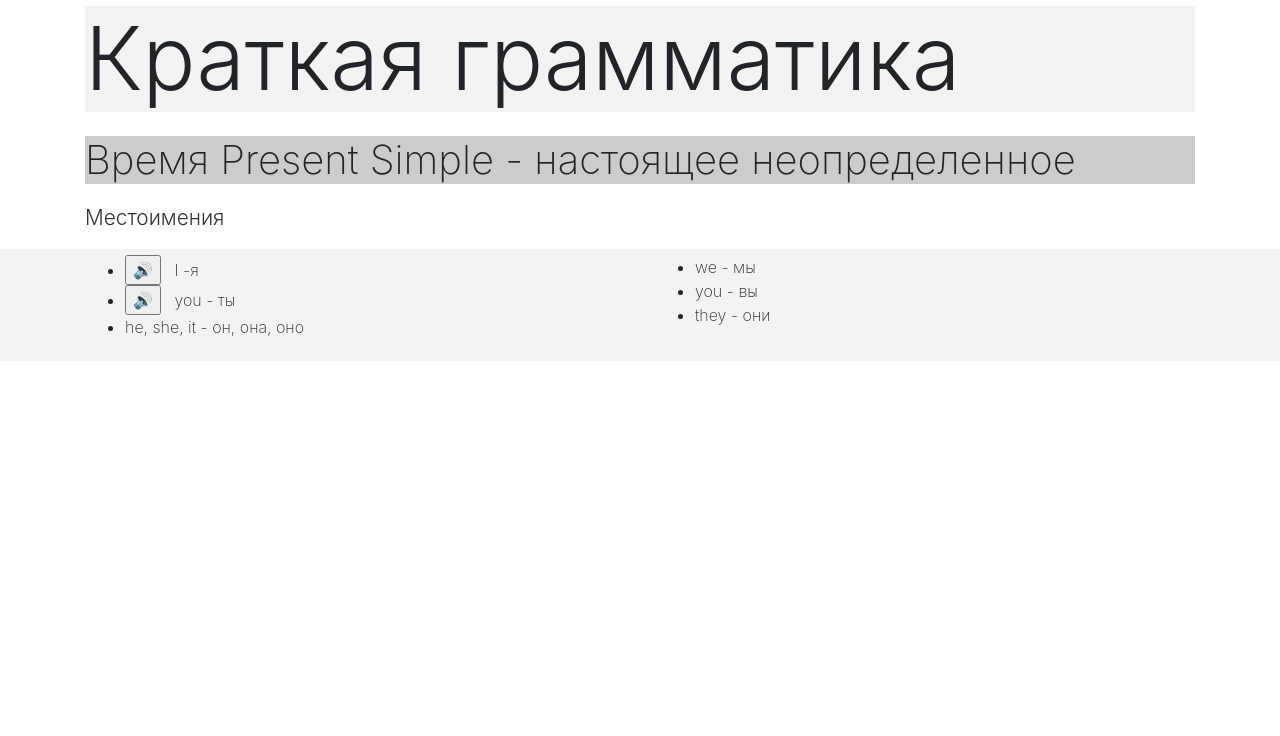
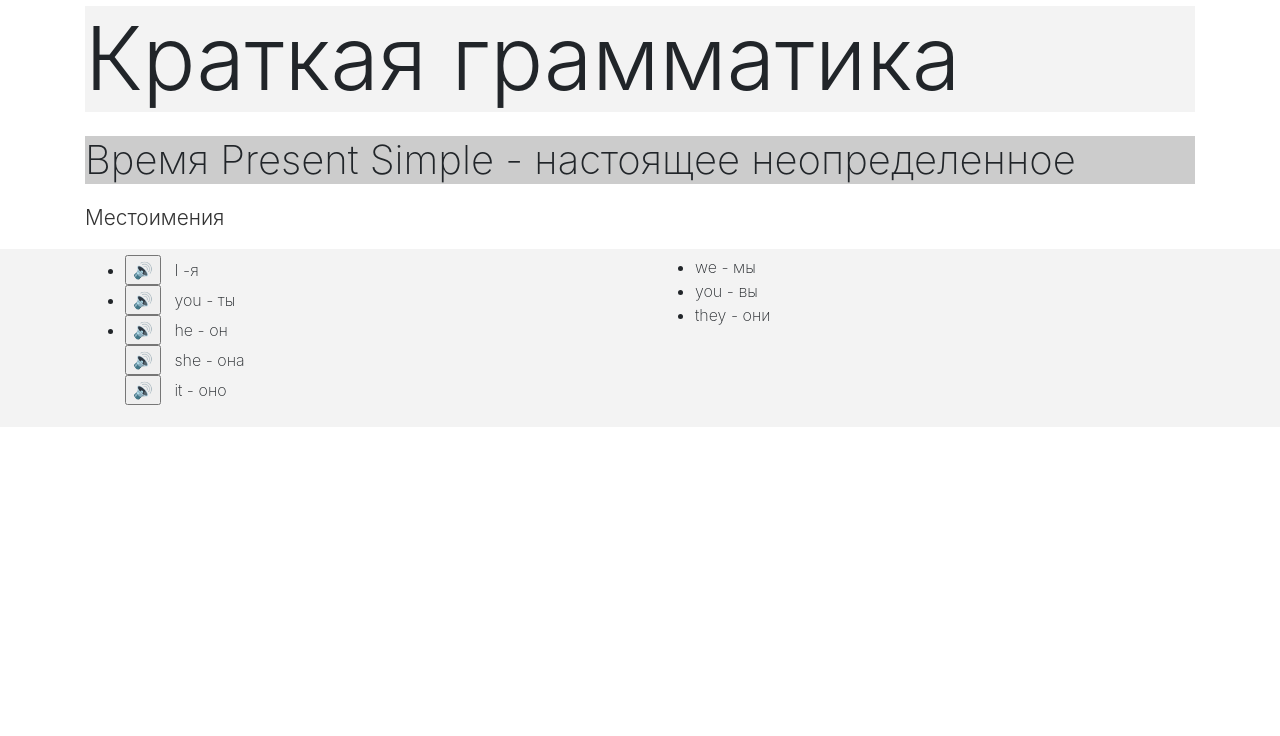
Before and after one commit to nomansclay/main, a plain HTML site: page english/index.html in a window 1280 px wide. Shown: the top 736 px of the page. Drawn offline with nearby package versions, Linux system fonts and the light colour scheme.

Commit message:
Update english/index.html

```diff
--- a/english/index.html
+++ b/english/index.html
@@ -44,7 +44,7 @@
           <ul class="">
             <li><input onclick="responsiveVoice.speak(&quot;I&quot;);" type="button" value="🔊">&nbsp;&nbsp;&nbsp;I -я</li>
             <li><input onclick="responsiveVoice.speak(&quot;you&quot;);" type="button" value="🔊">&nbsp;&nbsp;&nbsp;you - ты</li>
-            <li>he, she, it - он, она, оно</li>
+            <li><input onclick="responsiveVoice.speak(&quot;he&quot;);" type="button" value="🔊">&nbsp;&nbsp;&nbsp;he - он<br><input onclick="responsiveVoice.speak(&quot;she&quot;);" type="button" value="🔊">&nbsp;&nbsp;&nbsp;she - она<br><input onclick="responsiveVoice.speak(&quot;it&quot;);" type="button" value="🔊">&nbsp;&nbsp;&nbsp;it - оно</li>
           </ul>
         </div>
         <div class="col-md-6">
```
